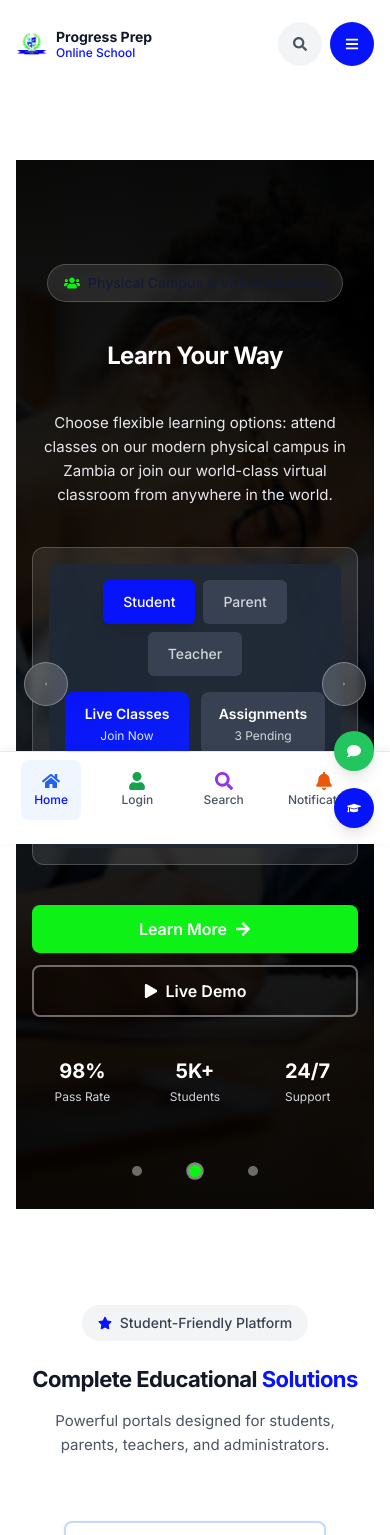
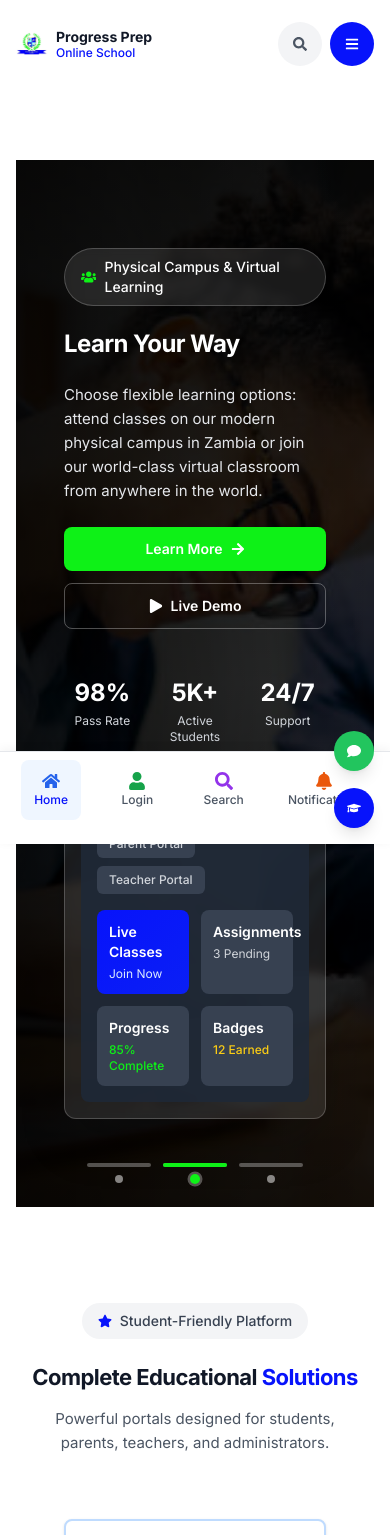
Before and after one commit to Bymax22/PPS, a Next.js app in the folder apps/web/: page / in a window 390 px wide. Shown: the top 1535 px of the page. Built offline with nearby package versions, Linux system fonts and the light colour scheme; a web font is replaced by a local one.

Commit message:
Update HeroSection styling and layout

```diff
--- a/apps/web/app/components/HeroSection.tsx
+++ b/apps/web/app/components/HeroSection.tsx
@@ -2,7 +2,7 @@
 
 import { useState, useEffect, useCallback } from 'react'
 import Link from 'next/link'
-import { FaRocket, FaUsers, FaTrophy, FaPlay, FaArrowRight, FaChevronLeft, FaChevronRight } from 'react-icons/fa'
+import { FaRocket, FaUsers, FaTrophy, FaPlay, FaArrowRight } from 'react-icons/fa'
 
 const slides = [
   {
@@ -43,13 +43,12 @@ const slides = [
 export default function HeroSection() {
   const [currentSlide, setCurrentSlide] = useState(0)
   const [isTransitioning, setIsTransitioning] = useState(false)
-  const [isMobile, setIsMobile] = useState(false)
 
   const goToSlide = useCallback((index: number) => {
     if (isTransitioning || index === currentSlide) return
     setIsTransitioning(true)
     setCurrentSlide(index)
-    setTimeout(() => setIsTransitioning(false), 500)
+    setTimeout(() => setIsTransitioning(false), 700)
   }, [currentSlide, isTransitioning])
 
   const nextSlide = useCallback(() => {
@@ -60,16 +59,6 @@ export default function HeroSection() {
     goToSlide((currentSlide - 1 + slides.length) % slides.length)
   }, [currentSlide, goToSlide])
 
-  // Mobile detection
-  useEffect(() => {
-    const checkMobile = () => {
-      setIsMobile(window.innerWidth < 768)
-    }
-    checkMobile()
-    window.addEventListener('resize', checkMobile)
-    return () => window.removeEventListener('resize', checkMobile)
-  }, [])
-
   useEffect(() => {
     const timer = setInterval(nextSlide, 5000)
     return () => clearInterval(timer)
@@ -78,86 +67,40 @@ export default function HeroSection() {
   const currentColor = slides[currentSlide].color
   const IconComponent = slides[currentSlide].icon
 
-  // Handle touch swiping
-  const [touchStart, setTouchStart] = useState(0)
-  const [touchEnd, setTouchEnd] = useState(0)
-
-  const handleTouchStart = (e: React.TouchEvent) => {
-    setTouchStart(e.targetTouches[0].clientX)
-  }
-
-  const handleTouchMove = (e: React.TouchEvent) => {
-    setTouchEnd(e.targetTouches[0].clientX)
-  }
-
-  const handleTouchEnd = () => {
-    if (touchStart - touchEnd > 50) {
-      // Swipe left
-      nextSlide()
-    }
-    if (touchStart - touchEnd < -50) {
-      // Swipe right
-      prevSlide()
-    }
-  }
-
   return (
-    <section
-      className="relative overflow-hidden bg-gray-900"
-      onTouchStart={handleTouchStart}
-      onTouchMove={handleTouchMove}
-      onTouchEnd={handleTouchEnd}
-    >
-      {/* Background Images - Optimized for mobile */}
+    <section className="relative min-h-screen overflow-hidden bg-gray-900">
+      {/* Background Images with Smooth Transition */}
       <div className="absolute inset-0">
         {slides.map((slide, index) => (
           <div
             key={slide.id}
-            className={`absolute inset-0 transition-opacity duration-500 ease-in-out ${
+            className={`absolute inset-0 transition-opacity duration-1000 ease-in-out ${
               index === currentSlide ? 'opacity-100' : 'opacity-0'
             }`}
             style={{
+              transitionDelay: index === currentSlide ? '100ms' : '0ms',
               zIndex: index === currentSlide ? 1 : 0
             }}
           >
             <div
-              className="absolute inset-0"
+              className="absolute inset-0 bg-cover bg-center bg-no-repeat"
               style={{
                 backgroundImage: `url(${slide.image})`,
                 backgroundSize: 'cover',
-                backgroundPosition: 'center',
-                backgroundRepeat: 'no-repeat'
+                backgroundPosition: 'center'
               }}
             >
-              {/* Mobile-optimized gradient overlay */}
-              <div className="absolute inset-0 bg-gradient-to-b from-black/95 via-black/85 to-black/95 lg:bg-gradient-to-r lg:from-black/90 lg:via-black/80 lg:to-black/90"></div>
+              <div className="absolute inset-0 bg-gradient-to-b from-black/90 via-black/80 to-black/90"></div>
+              <div className="absolute inset-0 bg-gradient-to-r from-black/60 to-transparent"></div>
             </div>
           </div>
         ))}
       </div>
 
-      {/* Mobile Navigation Arrows */}
-      <div className="lg:hidden absolute inset-0 z-20 pointer-events-none">
-        <button
-          onClick={prevSlide}
-          className="absolute left-2 top-1/2 -translate-y-1/2 pointer-events-auto w-10 h-10 rounded-full bg-white/20 backdrop-blur-sm border border-white/30 flex items-center justify-center active:scale-95 transition-transform touch-button"
-          aria-label="Previous slide"
-        >
-          <FaChevronLeft className="w-4 h-4 text-white" />
-        </button>
-        <button
-          onClick={nextSlide}
-          className="absolute right-2 top-1/2 -translate-y-1/2 pointer-events-auto w-10 h-10 rounded-full bg-white/20 backdrop-blur-sm border border-white/30 flex items-center justify-center active:scale-95 transition-transform touch-button"
-          aria-label="Next slide"
-        >
-          <FaChevronRight className="w-4 h-4 text-white" />
-        </button>
-      </div>
-
-      {/* Desktop Navigation Arrows */}
+      {/* Navigation Arrows */}
       <button
         onClick={prevSlide}
-        className="absolute left-4 top-1/2 -translate-y-1/2 z-30 hidden lg:flex items-center justify-center w-10 h-10 rounded-full bg-white/10 backdrop-blur-sm border border-white/20 hover:bg-white/20 transition-all duration-300 hover:scale-110 touch-button"
+        className="absolute left-4 top-1/2 -translate-y-1/2 z-30 hidden md:flex items-center justify-center w-10 h-10 rounded-full bg-white/10 backdrop-blur-sm border border-white/20 hover:bg-white/20 transition-all duration-300 hover:scale-110"
         aria-label="Previous slide"
       >
         <svg className="w-5 h-5 text-white" fill="none" stroke="currentColor" viewBox="0 0 24 24">
@@ -166,7 +109,7 @@ export default function HeroSection() {
       </button>
       <button
         onClick={nextSlide}
-        className="absolute right-4 top-1/2 -translate-y-1/2 z-30 hidden lg:flex items-center justify-center w-10 h-10 rounded-full bg-white/10 backdrop-blur-sm border border-white/20 hover:bg-white/20 transition-all duration-300 hover:scale-110 touch-button"
+        className="absolute right-4 top-1/2 -translate-y-1/2 z-30 hidden md:flex items-center justify-center w-10 h-10 rounded-full bg-white/10 backdrop-blur-sm border border-white/20 hover:bg-white/20 transition-all duration-300 hover:scale-110"
         aria-label="Next slide"
       >
         <svg className="w-5 h-5 text-white" fill="none" stroke="currentColor" viewBox="0 0 24 24">
@@ -174,132 +117,8 @@ export default function HeroSection() {
         </svg>
       </button>
 
-      <div className="relative z-10 px-4 py-12 sm:px-6 lg:px-8 max-w-7xl mx-auto">
-        {/* MOBILE LAYOUT (Single Column) */}
-        <div className="lg:hidden flex flex-col items-center text-center space-y-6 py-8">
-          {/* Badge */}
-          <div
-            className={`inline-flex items-center space-x-2 bg-white/10 backdrop-blur-sm rounded-full px-4 py-2 border border-white/20 transition-all duration-300 ${
-              isTransitioning ? 'opacity-0 -translate-y-2' : 'opacity-100 translate-y-0'
-            }`}
-          >
-            <IconComponent className={`${
-              currentColor === 'blue' ? 'text-[#0713FB]' : 'text-[#0EF117]'
-            } text-base`} />
-            <span className="font-medium text-sm">{slides[currentSlide].subtitle}</span>
-          </div>
-
-          {/* Title - Mobile Optimized */}
-          <h1
-            className={`text-2xl font-bold leading-snug text-white transition-all duration-500 ${
-              isTransitioning ? 'opacity-0 translate-y-4' : 'opacity-100 translate-y-0'
-            }`}
-          >
-            {slides[currentSlide].title}
-          </h1>
-
-          {/* Description - Mobile Optimized */}
-          <p
-            className={`text-base text-gray-200 leading-relaxed transition-all duration-500 ${
-              isTransitioning ? 'opacity-0' : 'opacity-100'
-            }`}
-          >
-            {slides[currentSlide].description}
-          </p>
-
-          {/* Mobile Platform Preview */}
-          <div
-            className={`w-full max-w-md mx-auto bg-white/10 backdrop-blur-sm rounded-xl p-4 border border-white/20 transform transition-all duration-500 ${
-              isTransitioning ? 'opacity-0 scale-95' : 'opacity-100 scale-100'
-            }`}
-          >
-            <div className="bg-gray-800/90 rounded-lg p-4 space-y-4">
-              <div className="flex flex-wrap gap-2 justify-center">
-                {['Student', 'Parent', 'Teacher'].map((portal, index) => (
-                  <button
-                    key={portal}
-                    className={`px-3 py-1.5 rounded-md text-sm font-medium transition-all active:scale-95 touch-button ${
-                      index === 0
-                        ? 'bg-[#0713FB] text-white shadow-lg'
-                        : 'bg-gray-700 text-gray-300'
-                    }`}
-                  >
-                    {portal}
-                  </button>
-                ))}
-              </div>
-
-              <div className="grid grid-cols-2 gap-3">
-                <div className="bg-gradient-to-br from-[#0713FB] to-[#0A1FF5] p-3 rounded-lg">
-                  <div className="text-white font-semibold text-sm mb-1">Live Classes</div>
-                  <div className="text-blue-100 text-xs">Join Now</div>
-                </div>
-                <div className="bg-gray-700 p-3 rounded-lg">
-                  <div className="text-white font-semibold text-sm mb-1">Assignments</div>
-                  <div className="text-gray-300 text-xs">3 Pending</div>
-                </div>
-                <div className="bg-gray-700 p-3 rounded-lg">
-                  <div className="text-white font-semibold text-sm mb-1">Progress</div>
-                  <div className="text-[#0EF117] text-xs font-medium">85% Complete</div>
-                </div>
-                <div className="bg-gray-700 p-3 rounded-lg">
-                  <div className="text-white font-semibold text-sm mb-1">Badges</div>
-                  <div className="text-yellow-400 text-xs font-medium">12 Earned</div>
-                </div>
-              </div>
-            </div>
-          </div>
-
-          {/* Buttons - Stacked on Mobile */}
-          <div
-            className={`w-full max-w-md mx-auto space-y-3 transition-all duration-500 ${
-              isTransitioning ? 'opacity-0 translate-y-4' : 'opacity-100 translate-y-0'
-            }`}
-          >
-            <Link
-              href={slides[currentSlide].link}
-              className={`group block w-full ${
-                currentColor === 'blue'
-                  ? 'bg-[#0713FB] hover:bg-[#060EDB]'
-                  : 'bg-[#0EF117] hover:bg-[#0CD714] text-gray-900'
-              } text-white px-6 py-3.5 rounded-lg font-semibold transition-all duration-300 flex items-center justify-center space-x-2 text-base active:scale-[0.98] touch-button`}
-            >
-              <span>{slides[currentSlide].cta}</span>
-              <FaArrowRight className="group-hover:translate-x-1 transition-transform duration-300" />
-            </Link>
-            <Link
-              href="/demo"
-              className="group block w-full border-2 border-white/40 text-white px-6 py-3.5 rounded-lg font-semibold hover:bg-white hover:text-gray-900 transition-all duration-300 flex items-center justify-center space-x-2 text-base active:scale-[0.98] touch-button"
-            >
-              <FaPlay className="text-sm" />
-              <span>Live Demo</span>
-            </Link>
-          </div>
-
-          {/* Stats - Horizontal on Mobile */}
-          <div
-            className={`w-full grid grid-cols-3 gap-3 transition-all duration-500 ${
-              isTransitioning ? 'opacity-0' : 'opacity-100'
-            }`}
-          >
-            {[
-              { value: '98%', label: 'Pass Rate' },
-              { value: '5K+', label: 'Students' },
-              { value: '24/7', label: 'Support' }
-            ].map((stat, index) => (
-              <div
-                key={index}
-                className="text-center"
-              >
-                <div className="text-xl font-bold text-white mb-1">{stat.value}</div>
-                <div className="text-gray-300 text-xs">{stat.label}</div>
-              </div>
-            ))}
-          </div>
-        </div>
-
-        {/* DESKTOP LAYOUT (Two Columns) - Your original design */}
-        <div className="hidden lg:grid lg:grid-cols-2 gap-8 lg:gap-12 items-center min-h-[70vh] lg:min-h-[80vh]">
+      <div className="relative z-10 px-4 py-8 sm:px-6 lg:px-8 max-w-7xl mx-auto">
+        <div className="grid lg:grid-cols-2 gap-8 lg:gap-12 items-center min-h-[70vh] lg:min-h-[80vh]">
           {/* Content with Slide Animation */}
           <div className="text-white space-y-6">
             {/* Badge with Fade-in */}
@@ -434,36 +253,14 @@ export default function HeroSection() {
         </div>
       </div>
 
-      {/* Mobile Slide Indicators - Bottom Center */}
-      <div className="lg:hidden absolute bottom-4 left-1/2 transform -translate-x-1/2 z-30">
-        <div className="flex items-center space-x-2">
-          {slides.map((_, index) => (
-            <button
-              key={index}
-              onClick={() => goToSlide(index)}
-              className="group touch-button"
-              aria-label={`Go to slide ${index + 1}`}
-            >
-              <div className={`w-2.5 h-2.5 rounded-full transition-all duration-300 ${
-                index === currentSlide
-                  ? currentColor === 'blue'
-                    ? 'bg-[#0713FB] scale-125 ring-2 ring-white/50'
-                    : 'bg-[#0EF117] scale-125 ring-2 ring-white/50'
-                  : 'bg-white/40 group-hover:bg-white/60'
-              }`} />
-            </button>
-          ))}
-        </div>
-      </div>
-
-      {/* Desktop Slide Indicators with Progress Bar */}
-      <div className="hidden lg:block absolute bottom-6 left-1/2 transform -translate-x-1/2 z-30">
+      {/* Slide Indicators with Progress Bar */}
+      <div className="absolute bottom-6 left-1/2 transform -translate-x-1/2 z-30">
         <div className="flex items-center space-x-3">
           {slides.map((_, index) => (
             <button
               key={index}
               onClick={() => goToSlide(index)}
-              className="flex flex-col items-center group touch-button"
+              className="flex flex-col items-center group"
               aria-label={`Go to slide ${index + 1}`}
             >
               <div className="relative w-16 h-1 rounded-full bg-white/30 overflow-hidden mb-2">
@@ -489,6 +286,24 @@ export default function HeroSection() {
           ))}
         </div>
       </div>
+
+      {/* Mobile Navigation Dots */}
+      <div className="fixed bottom-4 right-4 z-30 flex flex-col space-y-2 md:hidden">
+        {slides.map((_, index) => (
+          <button
+            key={index}
+            onClick={() => goToSlide(index)}
+            className={`w-2 h-2 rounded-full transition-all duration-300 ${
+              index === currentSlide
+                ? currentColor === 'blue'
+                  ? 'bg-[#0713FB] scale-125'
+                  : 'bg-[#0EF117] scale-125'
+                : 'bg-white/50'
+            }`}
+            aria-label={`Go to slide ${index + 1}`}
+          />
+        ))}
+      </div>
     </section>
   )
 }
```
